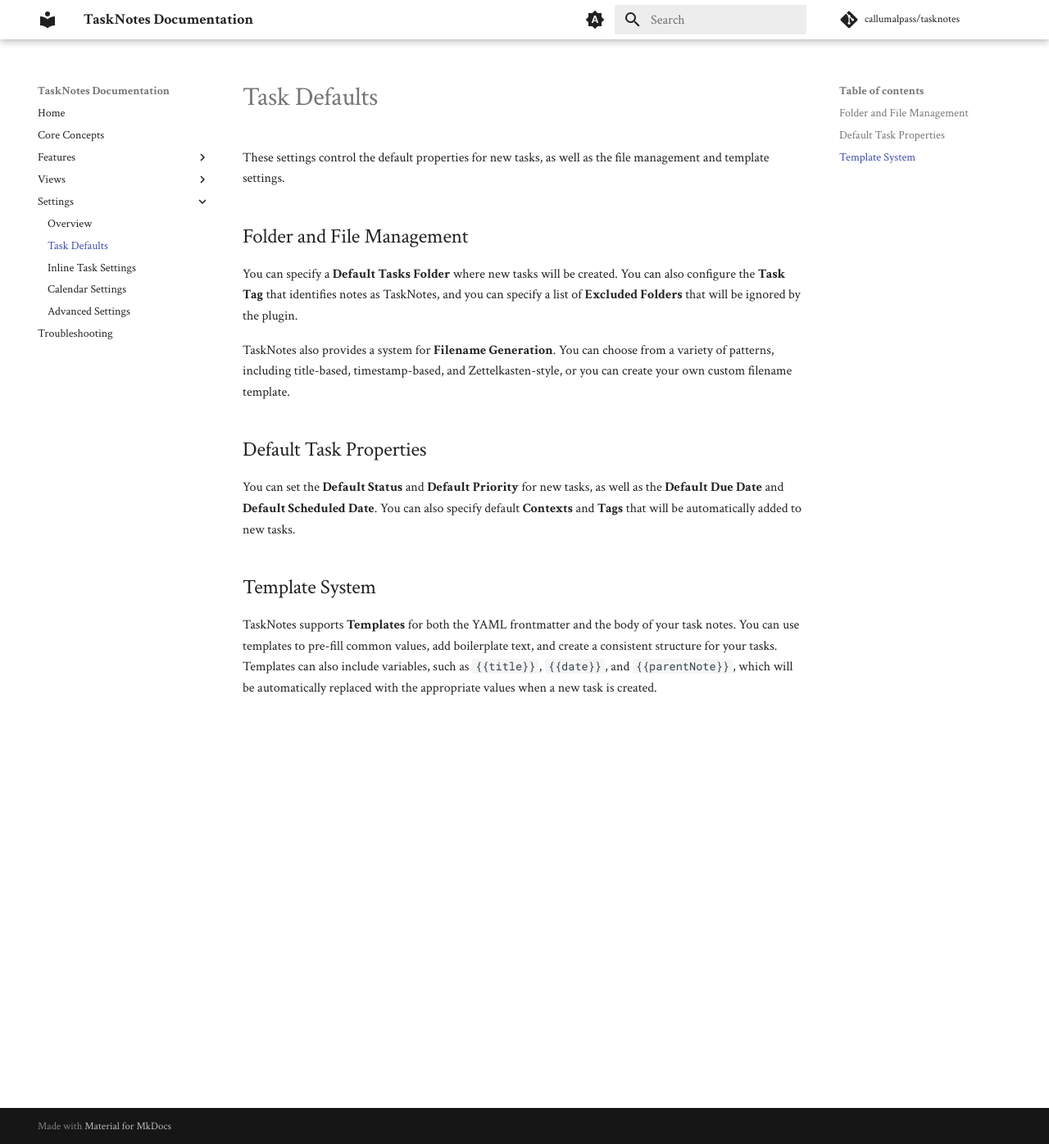
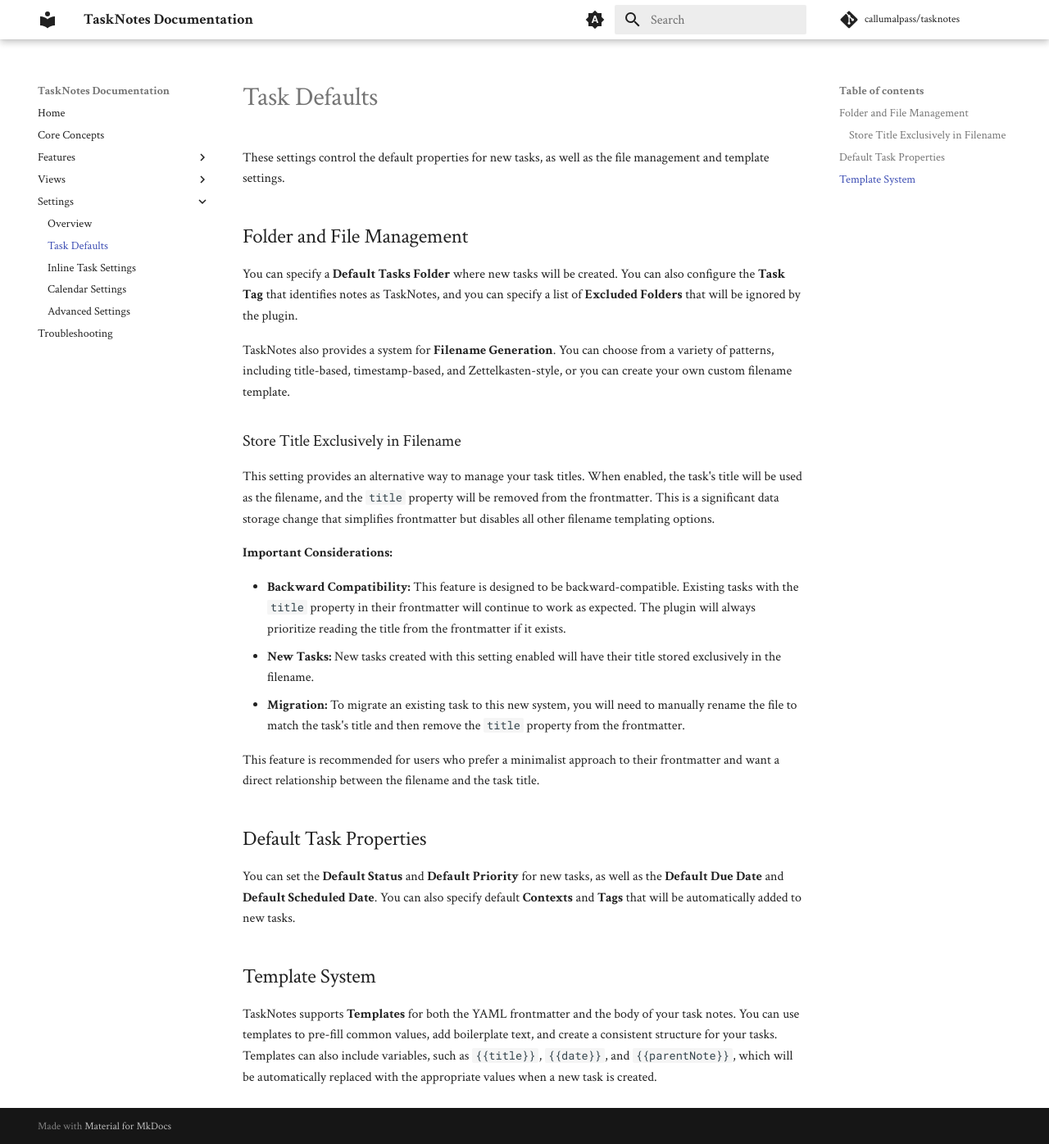
Before and after one commit to thisisthedave/tasknotes, an MkDocs documentation site: the page built from docs/settings/task-defaults.md, in a window 1280 px wide and 1396 px high. Shown: the whole window at 82% size. Built offline with MkDocs 1.6.1 and Material for MkDocs 9.7.7, drawn with Linux system fonts in a browser that asks for light colours; comment, search, counter and statistics services are not loaded.

Commit message:
docs: Add documentation for 'Store title exclusively in filename' (#106)
This commit adds a new section to the Task Defaults documentation to
explain the Store title exclusively in filename feature. The
documentation details the behavior of the setting, its implications for
data storage, and how it affects new and existing tasks.

```diff
--- a/docs/settings/task-defaults.md
+++ b/docs/settings/task-defaults.md
@@ -8,6 +8,18 @@ You can specify a **Default Tasks Folder** where new tasks will be created. You
 
 TaskNotes also provides a system for **Filename Generation**. You can choose from a variety of patterns, including title-based, timestamp-based, and Zettelkasten-style, or you can create your own custom filename template.
 
+### Store Title Exclusively in Filename
+
+This setting provides an alternative way to manage your task titles. When enabled, the task's title will be used as the filename, and the `title` property will be removed from the frontmatter. This is a significant data storage change that simplifies frontmatter but disables all other filename templating options.
+
+**Important Considerations:**
+
+*   **Backward Compatibility:** This feature is designed to be backward-compatible. Existing tasks with the `title` property in their frontmatter will continue to work as expected. The plugin will always prioritize reading the title from the frontmatter if it exists.
+*   **New Tasks:** New tasks created with this setting enabled will have their title stored exclusively in the filename.
+*   **Migration:** To migrate an existing task to this new system, you will need to manually rename the file to match the task's title and then remove the `title` property from the frontmatter.
+
+This feature is recommended for users who prefer a minimalist approach to their frontmatter and want a direct relationship between the filename and the task title.
+
 ## Default Task Properties
 
 You can set the **Default Status** and **Default Priority** for new tasks, as well as the **Default Due Date** and **Default Scheduled Date**. You can also specify default **Contexts** and **Tags** that will be automatically added to new tasks.
```
